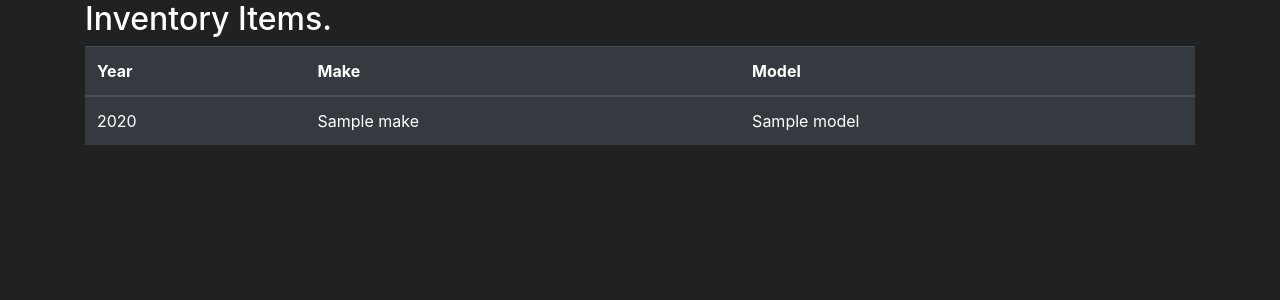
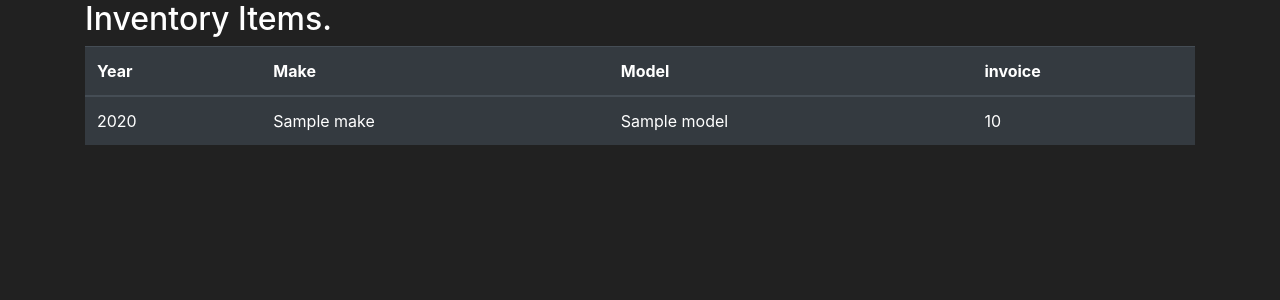
Before and after one commit to Tnt-Projects24/carsales, a Flask app: template templates/inventory.html in a window 1280 px wide. Shown: the part 56-356 px from the top of the page. Run offline with Flask 3, Linux system fonts and the light colour scheme; the template is opened without the code that fills it: most values are stand-ins (such as "Sample title", 1, 10 or a date in 2020); some libraries are stand-ins or nearby versions.

Commit message:
Version 1.2

```diff
--- a/database.py
+++ b/database.py
@@ -8,9 +8,9 @@ engine=create_engine(db_conn_string,connect_args={"ssl":
 def load_inventory():
   result_dicts = []
   with engine.connect() as conn:
-    result = conn.execute(text("select * from cars"))
+      result = conn.execute(text("select * from cars"))
 
-    for row in result.all():
-      result_dicts.append(row._asdict())
+      for row in result.all():
+          result_dicts.append(row._asdict())
   return result_dicts
 #print( result_dicts)
--- a/templates/inventory.html
+++ b/templates/inventory.html
@@ -14,6 +14,7 @@
                 <th scope="col">Year</th>
                 <th scope="col">Make</th>
                 <th scope="col">Model</th>
+                <th scope="col">invoice</th>
             </tr>
         </thead>
         <tbody>
@@ -22,6 +23,7 @@
                 <td>{{ item.year }}</td>
                 <td>{{ item.make }}</td>
                 <td>{{ item.model}}</td>
+                <td>{{ item.invoice_price}}</td>
             </tr>
             {% endfor %}
         </tbody>
```
